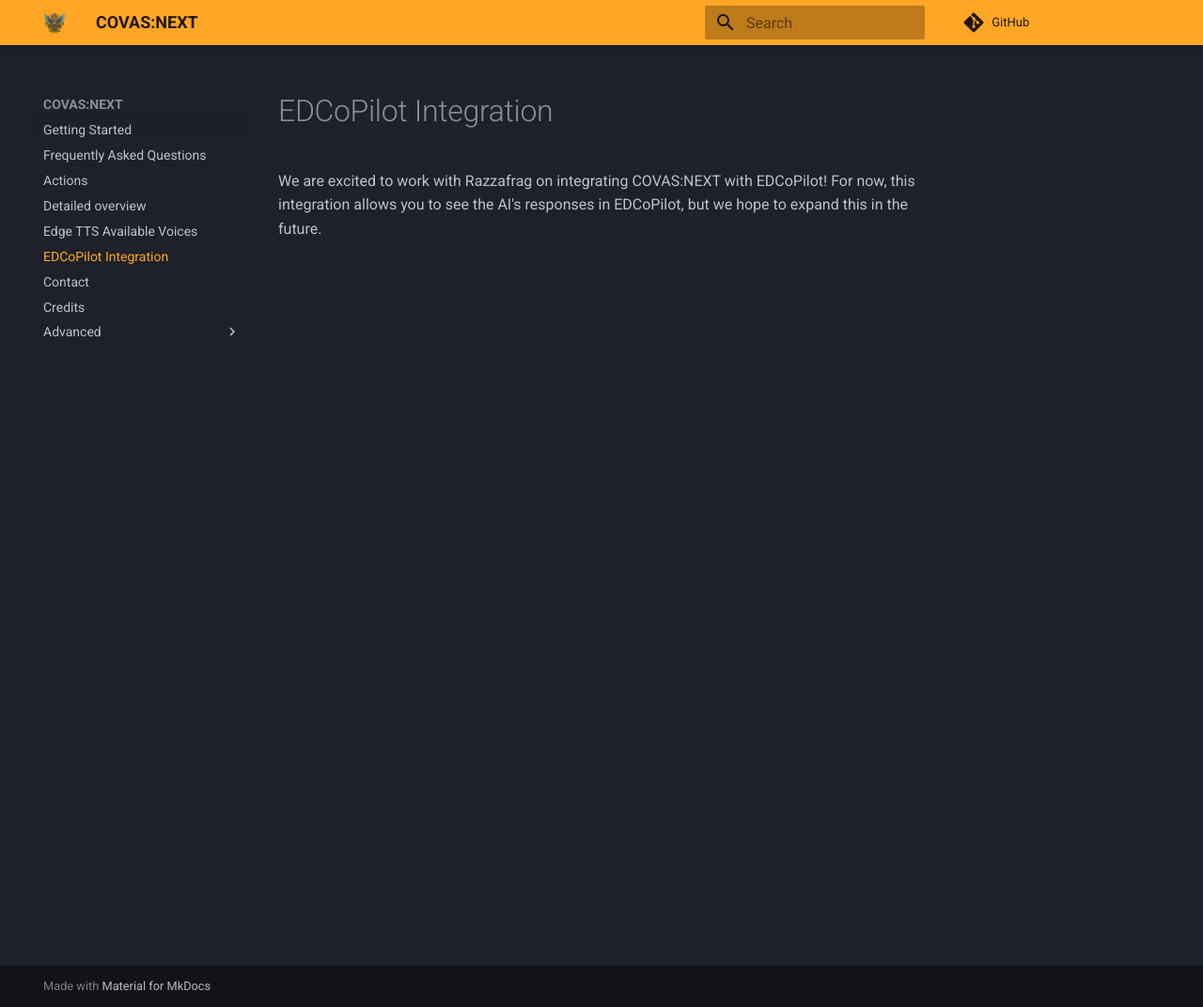
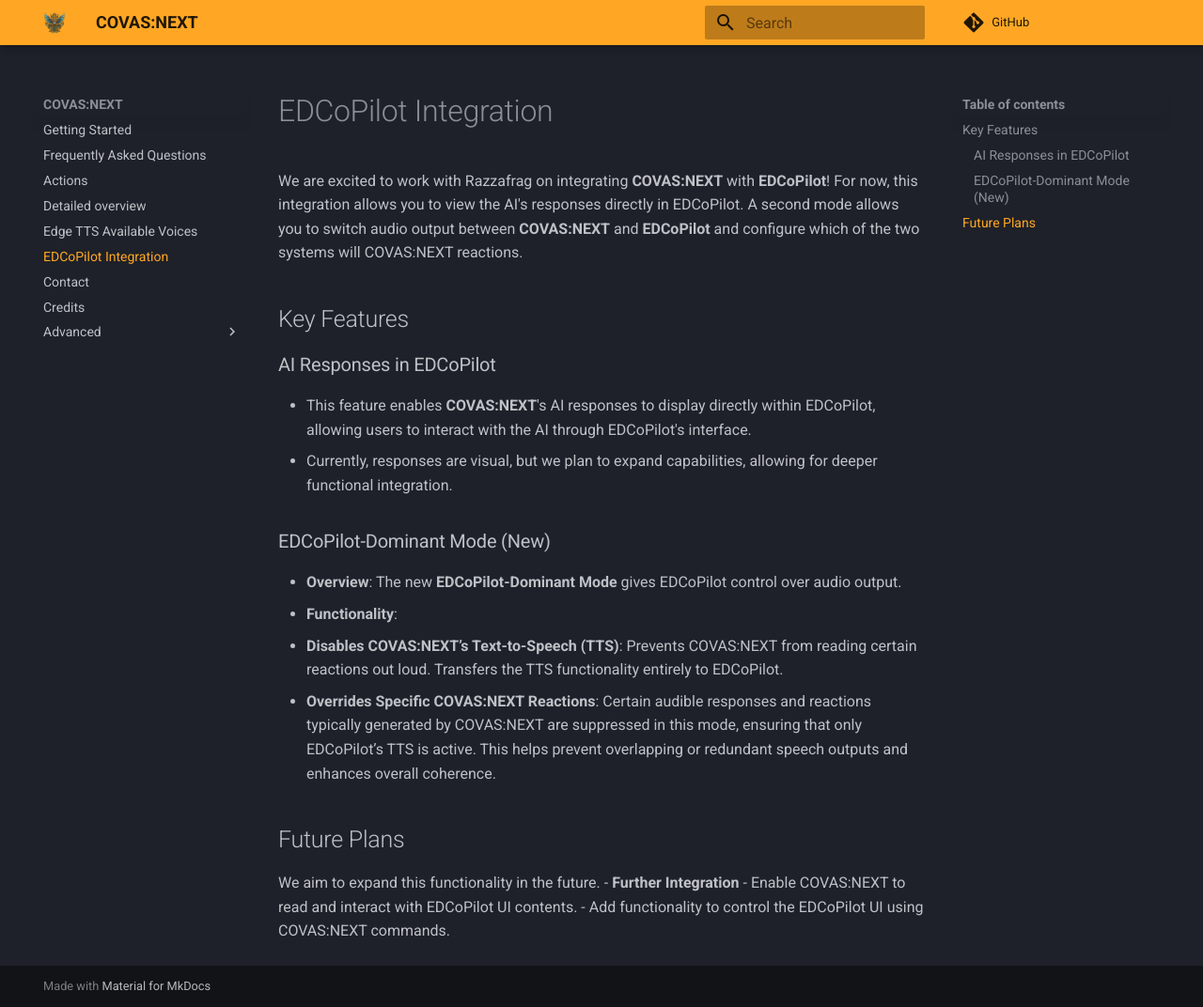
Before and after one commit to RatherRude/Elite-Dangerous-AI-Integration, an MkDocs documentation site: the page built from docs/50_EDCoPilot.md, in a window 1280 px wide and 1072 px high. Shown: the whole window at 94% size. Built offline with MkDocs 1.6.1 and Material for MkDocs 9.7.7, drawn with Linux system fonts in a browser that asks for light colours; comment, search, counter and statistics services are not loaded.

Commit message:
feat: descriptions for EDCoPilot-dominant mode

```diff
--- a/docs/50_EDCoPilot.md
+++ b/docs/50_EDCoPilot.md
@@ -1,3 +1,23 @@
 # EDCoPilot Integration
 
-We are excited to work with Razzafrag on integrating COVAS:NEXT with EDCoPilot! For now, this integration allows you to see the AI's responses in EDCoPilot, but we hope to expand this in the future.
+We are excited to work with Razzafrag on integrating **COVAS:NEXT** with **EDCoPilot**!
+For now, this integration allows you to view the AI's responses directly in EDCoPilot.
+A second mode allows you to switch audio output between **COVAS:NEXT** and **EDCoPilot** and configure which of the two systems will COVAS:NEXT reactions.
+
+## Key Features
+
+### AI Responses in EDCoPilot
+- This feature enables **COVAS:NEXT**'s AI responses to display directly within EDCoPilot, allowing users to interact with the AI through EDCoPilot's interface.
+- Currently, responses are visual, but we plan to expand capabilities, allowing for deeper functional integration.
+
+### EDCoPilot-Dominant Mode (New)
+- **Overview**: The new **EDCoPilot-Dominant Mode** gives EDCoPilot control over audio output.
+- **Functionality**:
+  - **Disables COVAS:NEXT’s Text-to-Speech (TTS)**: Prevents COVAS:NEXT from reading certain reactions out loud. Transfers the TTS functionality entirely to EDCoPilot.
+  - **Overrides Specific COVAS:NEXT Reactions**: Certain audible responses and reactions typically generated by COVAS:NEXT are suppressed in this mode, ensuring that only EDCoPilot’s TTS is active. This helps prevent overlapping or redundant speech outputs and enhances overall coherence.
+
+## Future Plans
+We aim to expand this functionality in the future.
+- **Further Integration**
+  - Enable COVAS:NEXT to read and interact with EDCoPilot UI contents.
+  - Add functionality to control the EDCoPilot UI using COVAS:NEXT commands.
```
Also changed, not shown: 1 other file.
